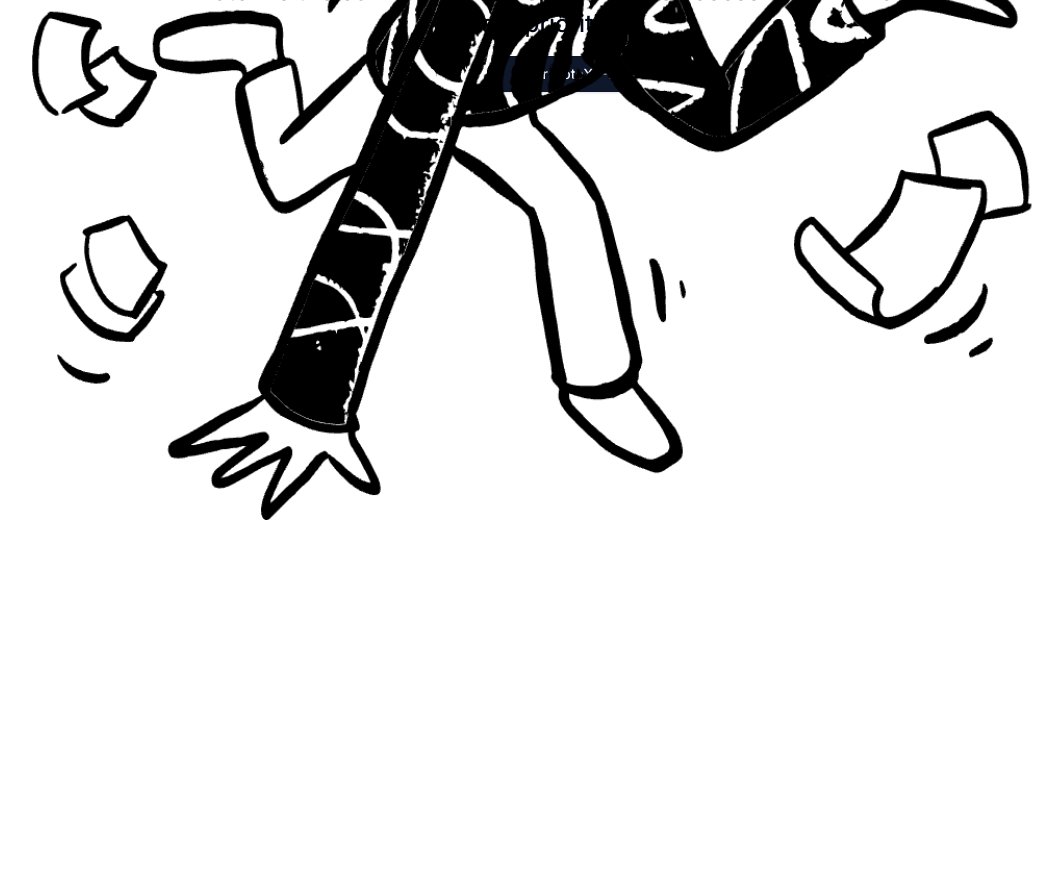
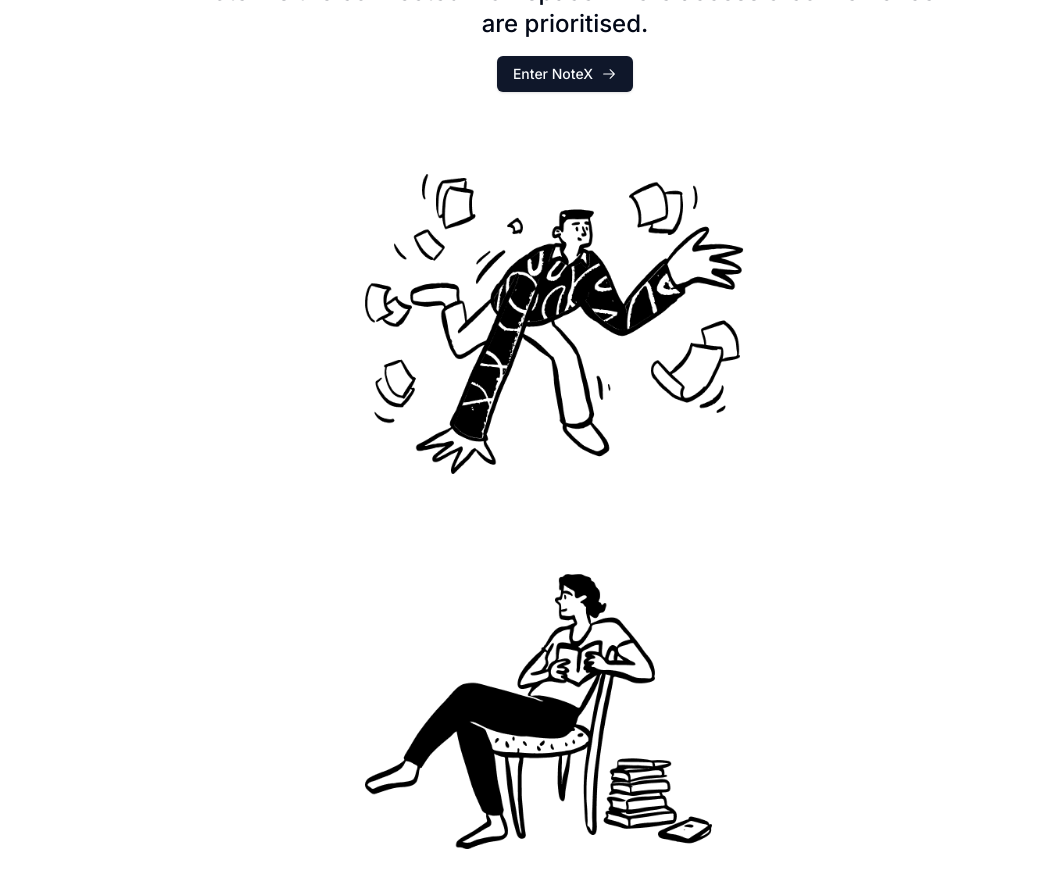
Before and after one commit to Bwogi/notetakingapp, a Next.js app: page / in a window 1280 px wide. Shown: the part 280-1168 px from the top of the page, without its empty margins (75-1138 px from the left). Before the commit the page ends 800 px from the top, so only its background shows below. Built offline with nearby package versions, Linux system fonts and the light colour scheme.

Commit message:
image adds

```diff
--- a/app/(marketing)/_components/Heroes.tsx
+++ b/app/(marketing)/_components/Heroes.tsx
@@ -6,8 +6,18 @@ const Heroes = () => {
   return (
     <div className="flex flex-col items-center justify-center max-w-5xl">
       <div className="flex items-center">
+        <div className="relative w-[300px] h-[300px] sm:w-[350px] sm:h-[350px] md:w-[400px] md:h-[400px]">
+          <Image
+            src="/documents.png"
+            fill
+            alt="Documents"
+            className="object-contain"
+          />
+        </div>
+      </div>
+      <div className="relative h-[400px] w-[400px]">
         <Image
-          src="/documents.png"
+          src="/reading.png"
           fill
           alt="Documents"
           className="object-contain"
```
